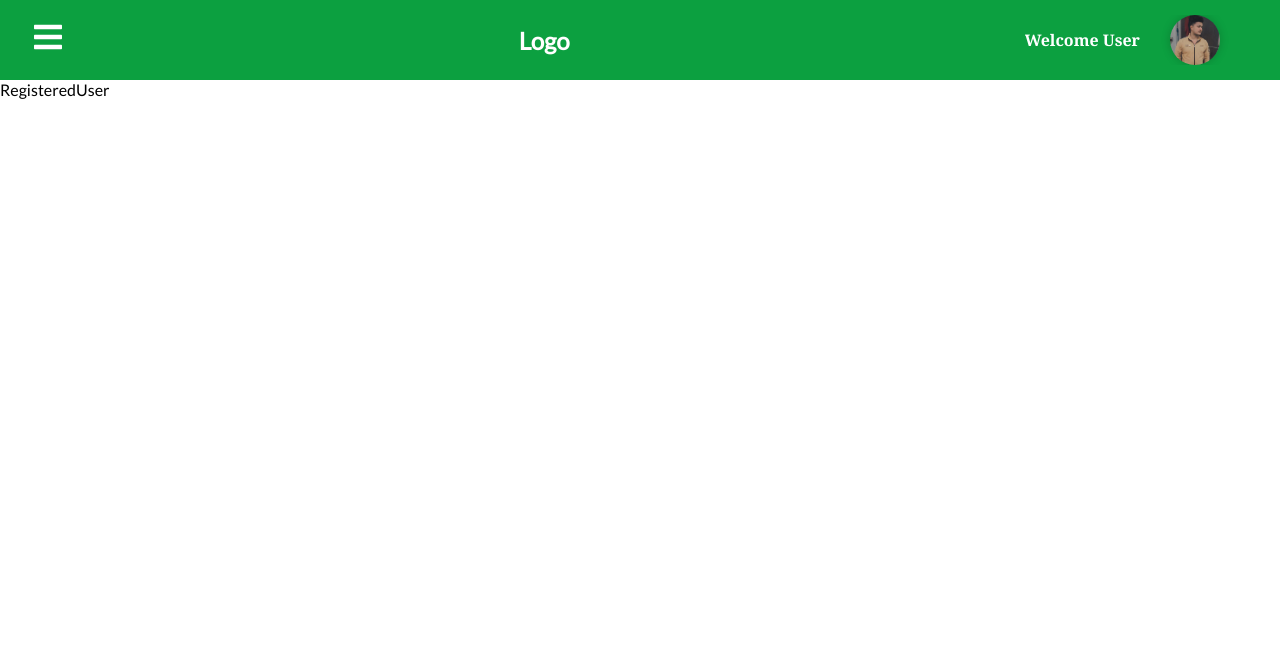
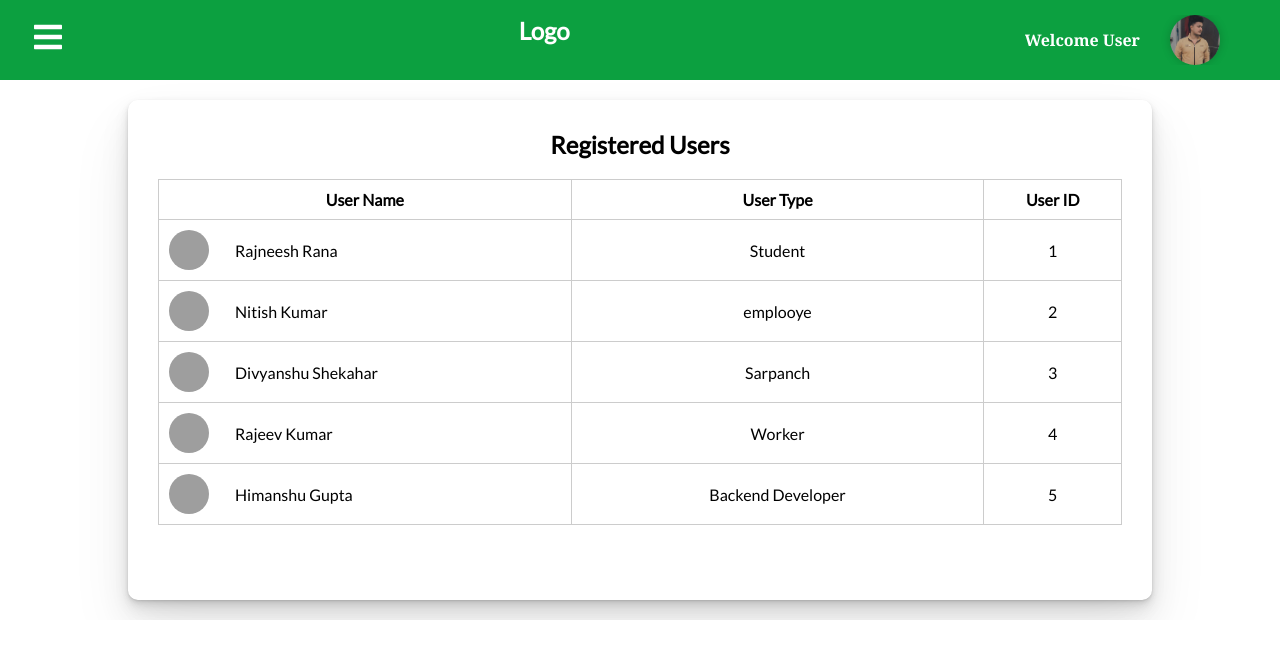
Before and after one commit to babu8683/WFH, a React (Create React App) app: page /user in a window 1280 px wide. Shown: the top 658 px of the page. Built offline with nearby package versions, Linux system fonts and the light colour scheme; grey boxes are pictures that could not be loaded; the HTML template or start-up script is replaced by a standard one.

Commit message:
Registered User PAge Done

```diff
--- a/src/pages/Certificate.js
+++ b/src/pages/Certificate.js
@@ -1,8 +1,13 @@
 import React from 'react'
+import './Services.css'
 
 const Certificate = () => {
   return (
-    <div>Certificate</div>
+    <div className='container '>
+
+    <h1>Working On It....</h1>
+
+    </div>
   )
 }
 
--- a/src/pages/LearnAbout.js
+++ b/src/pages/LearnAbout.js
@@ -31,7 +31,7 @@ function LearnAbout() {
 
   return (
     <div className="container">
-      <button className="button" onClick={() => setShowForm(!showForm)}>Update Services</button>
+      <button className="button" onClick={() => setShowForm(!showForm)}>Update Learn About</button>
       {showForm && (
         <div className="form">
           <select className="select" value={selectedOption} onChange={handleOptionChange}>
--- /dev/null
+++ b/src/pages/RegisteredUser.css
@@ -0,0 +1,56 @@
+
+
+.container {
+    margin: 20px auto;
+    width: 80%;
+    font-family: Arial, sans-serif;
+  }
+
+  h2 {
+    text-align: center;
+    margin-bottom: 20px;
+  }
+
+  .user-table {
+    width: 100%;
+    border-collapse: collapse;
+    border: 1px solid #ccc;
+  }
+
+  .user-table th,
+  .user-table td {
+    padding: 10px;
+    border: 1px solid #ccc;
+    text-align: center;
+  }
+
+  .user-photo {
+    width: 40px;
+    height: 40px;
+    border-radius: 50%;
+    margin-right: 10px;
+  }
+
+  .username {
+    vertical-align: middle;
+  }
+
+  .user-info {
+    display: flex;
+    align-items: center;
+  }
+
+  .user-table th:first-child,
+  .user-table td:first-child {
+    width: 30%;
+  }
+
+  .user-table th:nth-child(2),
+  .user-table td:nth-child(2) {
+    width: 30%;
+  }
+
+  .user-table th:last-child,
+  .user-table td:last-child {
+    width: 10%;
+  }
--- a/src/pages/RegisteredUser.js
+++ b/src/pages/RegisteredUser.js
@@ -1,9 +1,77 @@
-import React from 'react'
+import React, { useState } from "react";
+import "./RegisteredUser.css";
 
-const RegisteredUser = () => {
+function RegisteredUser() {
+  const [users, setUsers] = useState([
+    {
+      id: 1,
+      username: "Rajneesh Rana",
+      userType: "Student",
+      photo:
+        "https://portfolio-six-phi-17.vercel.app/_next/image?url=%2F_next%2Fstatic%2Fmedia%2Frajneesh.914ed7ad.png&w=384&q=95",
+    },
+    {
+      id: 2,
+      username: "Nitish Kumar",
+      userType: "emplooye",
+      photo:
+        "https://portfolio-six-phi-17.vercel.app/_next/image?url=%2F_next%2Fstatic%2Fmedia%2Frajneesh.914ed7ad.png&w=384&q=95",
+    },
+    {
+      id: 3,
+      username: "Divyanshu Shekahar",
+      userType: "Sarpanch",
+      photo:
+        "https://portfolio-six-phi-17.vercel.app/_next/image?url=%2F_next%2Fstatic%2Fmedia%2Frajneesh.914ed7ad.png&w=384&q=95",
+    },
+    {
+      id: 4,
+      username: "Rajeev Kumar",
+      userType: "Worker",
+      photo:
+        "https://portfolio-six-phi-17.vercel.app/_next/image?url=%2F_next%2Fstatic%2Fmedia%2Frajneesh.914ed7ad.png&w=384&q=95",
+    },
+    {
+      id: 5,
+      username: "Himanshu Gupta",
+      userType: "Backend Developer",
+      photo:
+        "https://portfolio-six-phi-17.vercel.app/_next/image?url=%2F_next%2Fstatic%2Fmedia%2Frajneesh.914ed7ad.png&w=384&q=95",
+    },
+  ]);
+
   return (
-    <div>RegisteredUser</div>
-  )
+    <div className="container">
+      <h2>Registered Users</h2>
+      <table className="user-table">
+        <thead>
+          <tr>
+            <th>User Name </th>
+            <th>User Type</th>
+            <th>User ID</th>
+          </tr>
+        </thead>
+        <tbody>
+          {users.map((user) => (
+            <tr key={user.id}>
+              <td>
+                <div className="user-info">
+                  <img
+                    src={user.photo}
+                    alt={`${user.username}'s photo`}
+                    className="user-photo"
+                  />
+                  <span className="username">{user.username}</span>
+                </div>
+              </td>
+              <td>{user.userType}</td>
+              <td>{user.id}</td>
+            </tr>
+          ))}
+        </tbody>
+      </table>
+    </div>
+  );
 }
 
-export default RegisteredUser
+export default RegisteredUser;
--- a/src/pages/WasteCategory.js
+++ b/src/pages/WasteCategory.js
@@ -1,9 +1,65 @@
-import React from 'react'
+import React, { useState } from 'react';
+import './Services.css';
 
-const WasteCategory = () => {
+function WasteCategory() {
+  const [showForm, setShowForm] = useState(false);
+  const [selectedCategory, setSelectedCategory] = useState('');
+  const [categoryName, setCategoryName] = useState('');
+  const [categoryDescription, setCategoryDescription] = useState('');
+
+  const handleCategoryChange = (event) => {
+    setSelectedCategory(event.target.value);
+  };
+
+  const handleNameChange = (event) => {
+    setCategoryName(event.target.value);
+  };
+
+  const handleDescriptionChange = (event) => {
+    setCategoryDescription(event.target.value);
+  };
+
+  const handleSubmit = (event) => {
+    event.preventDefault();
+
+    console.log('Selected category:', selectedCategory);
+    console.log('Category name:', categoryName);
+    console.log('Category description:', categoryDescription);
+
+    setSelectedCategory('');
+    setCategoryName('');
+    setCategoryDescription('');
+  };
+
   return (
-    <div>WasteCategory</div>
-  )
+    <div className="container">
+      <button className="button" onClick={() => setShowForm(!showForm)}> Update Waste Category </button>
+      {showForm && (
+        <div className="form">
+          <select className="select" value={selectedCategory} onChange={handleCategoryChange}>
+            <option value="">Select a Category</option>
+            <option value="organic">Organic Waste</option>
+            <option value="plastic">Plastic Waste</option>
+            <option value="paper">Paper Waste</option>
+
+          </select>
+          {selectedCategory && (
+            <form onSubmit={handleSubmit} className="input-group">
+              <div>
+                <label>Category Name:</label>
+                <input type="text" value={categoryName} onChange={handleNameChange} />
+              </div>
+              <div>
+                <label>Category Description:</label>
+                <textarea rows="4" cols="50" value={categoryDescription} onChange={handleDescriptionChange} />
+              </div>
+              <button type="submit" className="submit-button">Submit</button>
+            </form>
+          )}
+        </div>
+      )}
+    </div>
+  );
 }
 
-export default WasteCategory
+export default WasteCategory;
```
